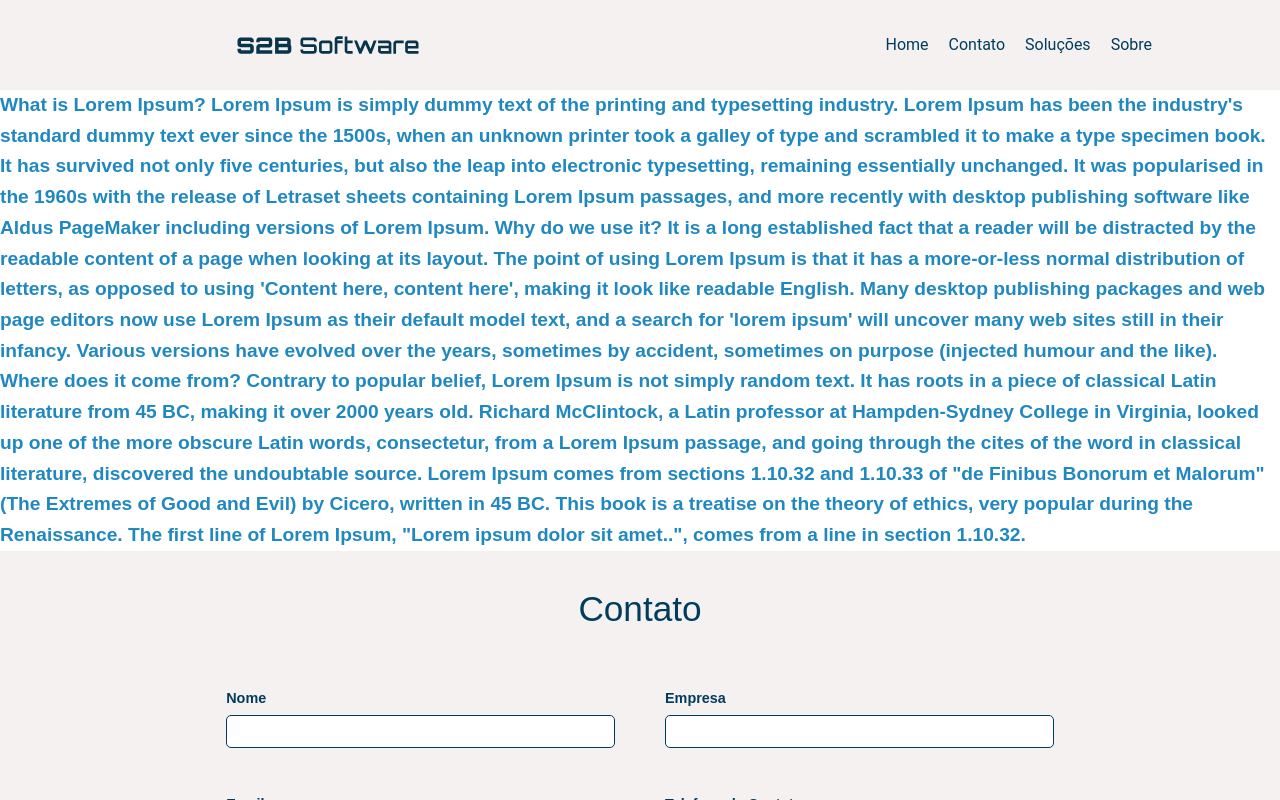
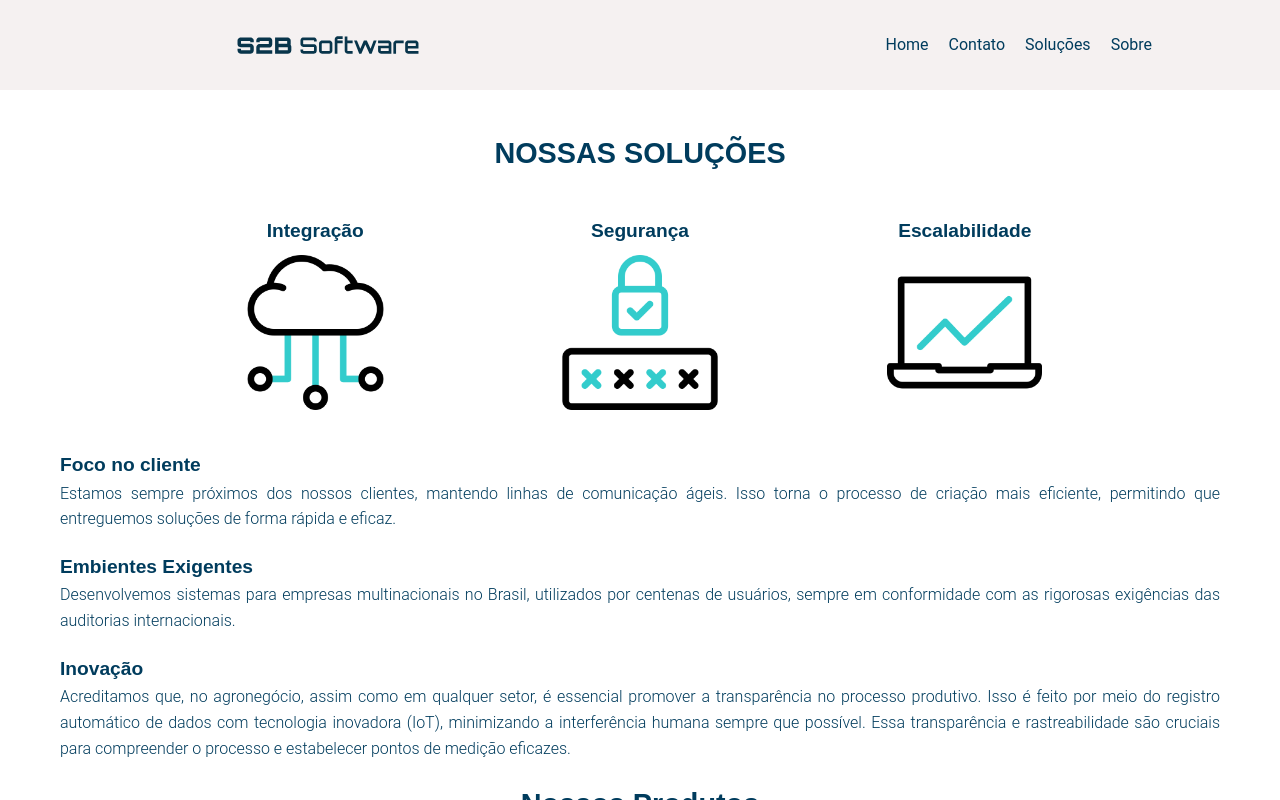
Before and after one commit to OtavioBGoulart/S2BSitee, a React app: page /sobre in a window 1280 px wide. Both pictures are taken after a click on the element "Soluções". Shown: the top 800 px of the page. Built offline with nearby package versions, Linux system fonts and the light colour scheme; the HTML template or start-up script is replaced by a standard one.

Commit message:
feat: teste

```diff
--- a/src/assets/style/themes.ts
+++ b/src/assets/style/themes.ts
@@ -4,7 +4,7 @@ export const theme: DefaultTheme = {
     colors: {
         primary: {
             light: "#003c5d",
-            lighter: "#2088c0",
+            lighter: "#48d1cc",
             default: "blue"
         },
         secondary: {
@@ -23,5 +23,6 @@ export const theme: DefaultTheme = {
         medium: "1rem",
         xmedium: "1.2rem",
         large: "1.5rem",
+        xlarge: "1.8rem",
     }
 }
--- a/src/components/footer.tsx
+++ b/src/components/footer.tsx
@@ -37,7 +37,7 @@ const Container = styled.div`
     width: 100%;
     padding: 20px;
     box-sizing: border-box;
-    background-color: #003c5d;
+    background-color: ${({ theme }) => theme.colors.primary.light};
 `
 
 const SocialMedia = styled.div`
@@ -46,9 +46,8 @@ const SocialMedia = styled.div`
     gap: 10px;
 
     p {
-        font-family: 'Montserrat', sans-serif;
-        font-size: 1.2rem;
-        color: white;
+        font-size: ${({ theme }) => theme.fontSizes.medium};
+        color: ${({ theme }) => theme.colors.secondary.lighter};
     }
 `
 
@@ -63,11 +62,11 @@ const Adress = styled.div`
     display: flex;
     align-items: center;
     gap: 15px;
-    color: white;
-    font-family: 'Montserrat', sans-serif;
+    color: ${({ theme }) => theme.colors.secondary.lighter};
+    font-size: ${({ theme }) => theme.fonts.content};
 
     p {
-        font-size: 0.8rem;
+        font-size: ${({ theme }) => theme.fontSizes.small};
         font-weight: 400;
     }
 
--- a/src/pages/sobre/index.tsx
+++ b/src/pages/sobre/index.tsx
@@ -4,7 +4,7 @@ export function Sobre() {
   return (
     <Container>
       <Content>
-                <h1>Quem somos?</h1>
+        <h1>QUEM SOMOS?</h1>
         <span>
           A S2B Software possui mais de 30 anos de experiência em desenvolvimento de software e otimização de processos, com foco especial no agronegócio, utilizando tecnologia de ponta.
           <br /><br />
@@ -34,7 +34,7 @@ const Container = styled.div`
   background-color: ${({ theme }) => theme.colors.secondary.lighter};
   display: flex;
   justify-content: center;
-  padding: 40px 20px;
+  padding: 20px 20px;
 `;
 
 const Content = styled.div`
@@ -46,7 +46,8 @@ const Content = styled.div`
 
   h1 {
     color: ${({ theme }) => theme.colors.primary.light};
-    font-size: ${({ theme }) => theme.fontSizes.large};
+    font: ${({ theme }) => theme.fonts.main};
+    font-size: ${({ theme }) => theme.fontSizes.xlarge};
     margin-bottom: 20px;
     text-align: center;
   }
--- a/src/pages/soluções/index.tsx
+++ b/src/pages/soluções/index.tsx
@@ -1,28 +1,180 @@
-import styled from "styled-components"
+import styled from "styled-components";
+import { Products } from "./products";
 
 export function Solucoes() {
-
     return (
-        <Container>
-            <h1>What is Lorem Ipsum?
-                Lorem Ipsum is simply dummy text of the printing and typesetting industry. Lorem Ipsum has been the industry's standard dummy text ever since the 1500s, when an unknown printer took a galley of type and scrambled it to make a type specimen book. It has survived not only five centuries, but also the leap into electronic typesetting, remaining essentially unchanged. It was popularised in the 1960s with the release of Letraset sheets containing Lorem Ipsum passages, and more recently with desktop publishing software like Aldus PageMaker including versions of Lorem Ipsum.
-
-                Why do we use it?
-                It is a long established fact that a reader will be distracted by the readable content of a page when looking at its layout. The point of using Lorem Ipsum is that it has a more-or-less normal distribution of letters, as opposed to using 'Content here, content here', making it look like readable English. Many desktop publishing packages and web page editors now use Lorem Ipsum as their default model text, and a search for 'lorem ipsum' will uncover many web sites still in their infancy. Various versions have evolved over the years, sometimes by accident, sometimes on purpose (injected humour and the like).
-
-
-                Where does it come from?
-                Contrary to popular belief, Lorem Ipsum is not simply random text. It has roots in a piece of classical Latin literature from 45 BC, making it over 2000 years old. Richard McClintock, a Latin professor at Hampden-Sydney College in Virginia, looked up one of the more obscure Latin words, consectetur, from a Lorem Ipsum passage, and going through the cites of the word in classical literature, discovered the undoubtable source. Lorem Ipsum comes from sections 1.10.32 and 1.10.33 of "de Finibus Bonorum et Malorum" (The Extremes of Good and Evil) by Cicero, written in 45 BC. This book is a treatise on the theory of ethics, very popular during the Renaissance. The first line of Lorem Ipsum, "Lorem ipsum dolor sit amet..", comes from a line in section 1.10.32.</h1>
-        </Container>
-
-    )
+        <>
+            <Container>
+                <Content>
+                    <h1>NOSSAS SOLUÇÕES</h1>
+                    <CardsContainer>
+                        <Card>
+                            <h2>Integração</h2>
+                            <img src="solutions.png" />
+                        </Card>
+                        <Card>
+                            <h2>Segurança</h2>
+                            <img src="security.png" />
+                        </Card>
+                        <Card>
+                            <h2>Escalabilidade</h2>
+                            <img src="scale.png" />
+                        </Card>
+                    </CardsContainer>
+                    <TextContainer>
+                        <h2>Foco no cliente</h2>
+                        <span>Estamos sempre próximos dos nossos clientes, mantendo linhas de comunicação ágeis. Isso torna o processo de criação mais eficiente, permitindo que entreguemos soluções de forma rápida e eficaz.</span>
+                    </TextContainer>
+                    <TextContainer>
+                        <h2>Embientes Exigentes</h2>
+                        <span>Desenvolvemos sistemas para empresas multinacionais no Brasil, utilizados por centenas de usuários, sempre em conformidade com as rigorosas exigências das auditorias internacionais.</span>
+                    </TextContainer>
+                    <TextContainer>
+                        <h2>Inovação</h2>
+                        <span>Acreditamos que, no agronegócio, assim como em qualquer setor, é essencial promover a transparência no processo produtivo. Isso é feito por meio do registro automático de dados com tecnologia inovadora (IoT), minimizando a interferência humana sempre que possível. Essa transparência e rastreabilidade são cruciais para compreender o processo e estabelecer pontos de medição eficazes.</span>
+                    </TextContainer>
+                    <h1>Nossos Produtos</h1>
+                    <ListImageContainer>
+                        <ul>
+                            <li>Sistema de Gestão para Agronegócio (neOagro)</li>
+                            <li>Inovação Agro IoT</li>
+                            <li>Serviços de Consultoria e Soluções em Business Intelligence (BI)</li>
+                            <li>Desenvolvimento de soluções  sob medida</li>
+                            <li>Consultoria em Análise e Melhoria de Processos</li>
+                            <li>Serviços de Gerenciamento de TI em Geral</li>
+                        </ul>
+                    </ListImageContainer>
+                </Content>
+            </Container>
+        </>
+    );
 }
 
 const Container = styled.div`
-    background-color: ${({ theme }) => theme.colors.secondary.lighter};
+  background-color: ${({ theme }) => theme.colors.secondary.lighter};
+  display: flex;
+  justify-content: center;
+  padding: 20px 20px;
+`;
+
+const Content = styled.div`
+  max-width: 1200px;
+  padding: 20px;
+  line-height: 1.6;
+  text-align: justify;
+
+
+  h1 {
+    color: ${({ theme }) => theme.colors.primary.light};
+    font: ${({ theme }) => theme.fonts.main};
+    font-size: ${({ theme }) => theme.fontSizes.xlarge};
+    margin-bottom: 20px;
+    text-align: center;
+  }
+
+  h2 {
+    color: ${({ theme }) => theme.colors.primary.light};
+    font-size: ${({ theme }) => theme.fontSizes.xmedium};
+  }
+
+  span {
+    color: ${({ theme }) => theme.colors.primary.light};
+    font-size: ${({ theme }) => theme.fontSizes.medium};
+    font-weight: 300;
+    display: block;
+    margin-bottom: 20px;
+  }
+
+  br {
+    margin-bottom: 20px;
+  }
+
+  ul {
+    margin-top: 25px;
+    list-style-type: disc;
+    padding-left: 20px;
+  }
+
+ li {
+    color: ${({ theme }) => theme.colors.primary.light};
+    font-size: ${({ theme }) => theme.fontSizes.xmedium};
+    font-weight: bolder;
+ }
+
+
+  @media (max-width: 768px) {
+    max-width: 90%;
+    padding: 10px;
 
     h1 {
-        font-size: larger;
-        color: ${({ theme }) => theme.colors.primary.lighter};
+      font-size: ${({ theme }) => theme.fontSizes.medium};
     }
+
+    span {
+        font-size: ${({ theme }) => theme.fontSizes.small};
+    }
+
+    @media (max-width: 480px) {
+
+    h1 {
+      font-size: ${({ theme }) => theme.fontSizes.small};
+    }
+
+    span {
+      font-size: 14px;
+    }
+  }
+
+  }
+`;
+
+
+const Card = styled.div`
+    width: 30%;
+    height: auto;
+    max-height: 350px;
+    padding: 10px;
+    border: none;
+    display: flex;
+    flex-direction: column;
+    align-items: center;
+    gap: 8px;
+    transition: transform 0.2 ease-in-out, box-shadow 0.2 ease-in-out;
+
+    img {
+        width: 60%;
+    }
+
+    @media (max-width: 900px) {
+        width: 100%;
+    };
+
+
 `
+
+const CardsContainer = styled.div`
+    width: 80%;
+    height: auto;
+    display: flex;
+    margin: 30px auto;
+    /* border-radius: 30px;
+    background-color: ${({ theme }) => theme.colors.secondary.light}; */
+    justify-content: space-between;
+
+    @media (max-width: 900px) {
+        flex-direction: column;
+        align-items: center;
+        gap: 15px
+    };
+`
+
+const TextContainer = styled.div`
+    display: flex;
+    flex-direction: column;
+
+`
+
+const ListImageContainer = styled.div`
+    display: flex;
+    justify-content: start;
+`
--- /dev/null
+++ b/src/pages/soluções/products.tsx
@@ -0,0 +1,65 @@
+import styled from "styled-components";
+
+export function Products() {
+
+    return (
+        <Container>
+            <Content>
+                <h1>Nossos Produtos</h1>
+                <ListImageContainer>
+                    <ul>
+                        <li>Sistema de Gestão para Agronegócio (neOagro)</li>
+                        <li>Inovação Agro IoT</li>
+                        <li>Serviços de Consultoria e Soluções em Business Intelligence (BI)</li>
+                        <li>Desenvolvimento de soluções  sob medida</li>
+                        <li>Consultoria em Análise e Melhoria de Processos</li>
+                        <li>Serviços de Gerenciamento de TI em Geral</li>
+                    </ul>
+                </ListImageContainer>
+            </Content>
+        </Container>
+    )
+}
+
+
+const Container = styled.div`
+  background-color: ${({ theme }) => theme.colors.secondary.lighter};
+  display: flex;
+  justify-content: center;
+  padding: 20px 0;
+`;
+
+
+const Content = styled.div`
+  max-width: 1200px;
+  padding: 20px;
+  line-height: 1.6;
+  text-align: justify;
+
+  h1 {
+    color: ${({ theme }) => theme.colors.primary.light};
+    font: ${({ theme }) => theme.fonts.main};
+    font-size: ${({ theme }) => theme.fontSizes.xlarge};
+    margin-bottom: 20px;
+    text-align: center;
+  }
+`
+
+const ListImageContainer = styled.div`
+    display: flex;
+    justify-content: start;
+
+    ul {
+    margin-top: 25px;
+    list-style-type: disc;
+    padding-left: 20px;
+  }
+
+ li {
+    color: ${({ theme }) => theme.colors.primary.light};
+    font-size: ${({ theme }) => theme.fontSizes.xmedium};
+    margin-bottom: 20px;
+    font-weight: bolder;
+ }
+
+`
```
Also changed, not shown: src/pages/home/cards_copy.tsx (added, +108 -0 lines), public/erp.jpg (added). Lines whose indentation alone changed are shown as unchanged.
